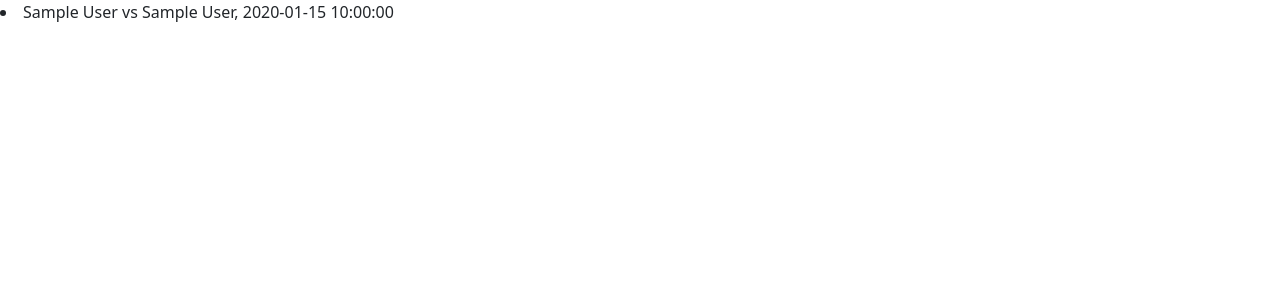
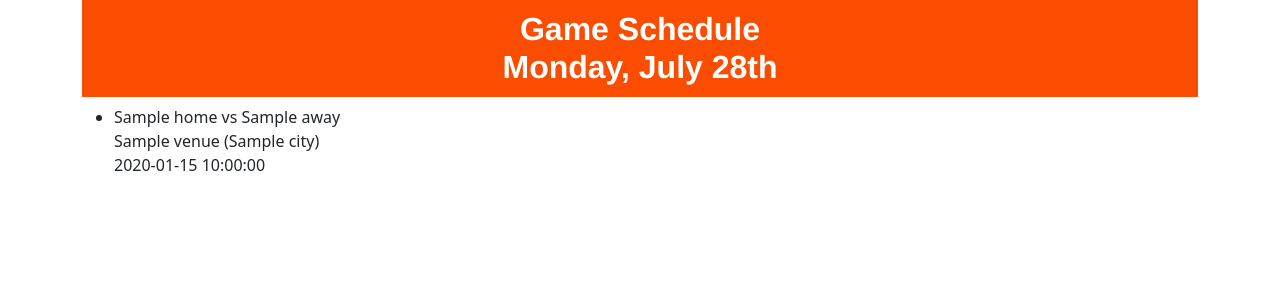
Before and after one commit to gnemzek/sports-hub, a Flask app: template templates/home.html in a window 1280 px wide. Shown: the top 300 px of the page. Run offline with Flask 3, Linux system fonts and the light colour scheme; the template is opened without the code that fills it: most values are stand-ins (such as "Sample title", 1, 10 or a date in 2020).

Commit message:
more setup, specifically getting WNBA and PWHL into their own tabs

```diff
--- a/main.py
+++ b/main.py
@@ -1,48 +1,68 @@
 from dotenv import load_dotenv
 import os
 import requests
-from flask import Flask, render_template
-from datetime import datetime, timezone
+from flask import Flask, render_template, redirect, url_for
+from datetime import datetime, timezone, date
+from zoneinfo import ZoneInfo
 
-load_dotenv
+load_dotenv()
 api_key = os.getenv("SPORTS_API_KEY")
 
 
 app = Flask(__name__)
 
-# scheduled games
-def scheduled_games(api_data):
-    # today's date in the format the API uses as keys (YYYYMMDD)
-    now = datetime.now()
-    today_key = now.strftime("%Y%m%d")
+@app.route('/')
+def root():
+    today = date.today()
+    # Example logic: WNBA season May–September, else PWHL
+    if 5 <= today.month <= 9:
+        return redirect(url_for('wnba_home'))
+    else:
+        return redirect(url_for('pwhl_home'))
 
-    upcoming_games = []
-    for date_key, games in api_data.items():
-        # Only dates today or later
-        if date_key >= today_key:
-            for game in games:
-                # Check if the game's status is not "Final" (i.e., it's upcoming)
-                status = game.get("status", {})
-                if status.get("state") in ("pre", "in"):  # "pre" or "in" for scheduled/in-progress
-                    upcoming_games.append(game)
-    return upcoming_games
-
-@app.route('/')
-def home():
+@app.route('/wnba')
+def wnba_home():
     # set the date to today's date:
     today = datetime.now(timezone.utc)
-    print(today.strftime("%Y-%m-%d"))
-    url = "https://wnba-api.p.rapidapi.com/wnbaschedule"
-    querystring = {"year": today.strftime("%Y"), "month": today.strftime("%m"), "day": today.strftime("%d")}
+    year = today.strftime("%Y")
+    month = today.strftime("%m")
+    day = today.strftime("%d")
+
+    # get todays schedule
+    url = f"https://api.sportradar.com/wnba/trial/v8/en/games/{year}/{month}/{day}/schedule.json"
     headers = {
-        "x-rapidapi-key": api_key,
-        "x-rapidapi-host": "wnba-api.p.rapidapi.com"
+        "accept": "application/json",
+        "x-api-key": api_key
     }
-    response = requests.get(url, headers=headers, params=querystring)
-
+    response = requests.get(url, headers=headers)
     if response.status_code == 200:
         data = response.json()
-        upcoming_games = scheduled_games(data)
-        return render_template('home.html', raw_data=data, upcoming_games=upcoming_games)
+        games = data.get("games", [])
+        for game in games:
+            # date handing
+            iso_date = game.get("scheduled") # e.g., "2025-07-25T19:30:00Z"
+            try:
+                # Parse as UTC
+                dt_utc = datetime.fromisoformat(game["scheduled"].replace('Z', '+00:00'))
+                #Convert to Central Time
+                dt_central = dt_utc.astimezone(ZoneInfo("America/Chicago"))
+                #format date
+                game["readable_date"] = dt_central.strftime("%A, %B %d, %Y, %-I:%M %p")
+            except Exception as e:
+                print(f"Failed to parse date: {iso_date}. Reason: {e}")
+                game["readable_date"] = "Date unavailable"
+            home_team = game["home"]["name"]
+            away_team = game["away"]["name"]
+            tip_time = game["readable_date"]
+            venue = game["venue"]["name"]
+            city = game["venue"]["city"]
+
+        return render_template('wnba-home.html', raw_data=data, games=data['games'])
     else:
         return f"API Error: {response.status_code}"
+
+
+@app.route('/pwhl')
+def pwhl_home():
+    # Render PWHL page
+    return render_template('pwhl-home.html')
--- a/static/styles.css
+++ b/static/styles.css
@@ -0,0 +1,42 @@
+/* Overall Styles */
+.site-logo {
+    width: 200px;
+}
+
+.navbar>.container-fluid {
+    justify-content: flex-start !important;
+}
+
+.main-container {
+    margin-top: 30px;
+    margin-bottom: 30px;
+}
+
+h1,
+h2 {
+    font-family: roc-grotesk, Helvetica, Arial, Roboto, sans-serif;
+    font-weight: bold !important;
+}
+
+h3 {
+    font-family: swear-display, Arial, Helvetica, Roboto, sans-serif;
+}
+
+h2 {
+    text-align: center;
+    color: white !important;
+    background-color: #fa4d00;
+    padding: 10px;
+}
+
+p,
+a {
+    font-family: roc-grotesk, Helvetica, Arial, Roboto, sans-serif;
+}
+
+
+
+/* WNBA page */
+.upcoming-game-name {
+    font-weight: bold;
+}
--- a/templates/home.html
+++ b/templates/home.html
@@ -12,13 +12,52 @@
 </head>
 
 <body>
-      {% for game in upcoming_games %}
+  <!-- <pre>{{ raw_data | pprint }}</pre> -->
+  <div class="container">
+    <h2>Game Schedule <br> <span id="currentDate"></span></h2>
+
+
+    <ul>
+      {% for game in games %}
       <li>
-      {{ game['competitors'][0]['displayName'] }} vs
-      {{ game['competitors'][1]['displayName'] }},
-      {{ game['date'] }}
+        {{ game.home.name }}
+        vs
+        {{ game.away.name }}
+        <br>
+        {{ game.venue.name }} ({{ game.venue.city }})
+        <br>
+        {{ game.readable_date }}
       </li>
       {% endfor %}
+    </ul>
+  </div>
+
+  <script>
+      // Helper for ordinal suffix
+  function ordinalSuffix(day) {
+    if (day > 3 && day < 21) return "th";
+    switch (day % 10) {
+      case 1:  return "st";
+      case 2:  return "nd";
+      case 3:  return "rd";
+      default: return "th";
+    }
+  }
+
+  const dateElement = document.getElementById("currentDate");
+  const now = new Date();
+
+  // Get individual parts
+  const weekday = now.toLocaleDateString(undefined, { weekday: "long" });
+  const month = now.toLocaleDateString(undefined, { month: "long" });
+  const day = now.getDate();
+  const ordinal = ordinalSuffix(day);
+
+  // Compose the final string
+  const formattedDate = `${weekday}, ${month} ${day}${ordinal}`;
+
+  dateElement.innerHTML = formattedDate;
+  </script>
 </body>
 
 </html>
```
Also changed, not shown: templates/footer.html (added, +41 -0 lines), templates/header.html (added, +15 -0 lines), templates/pwhl-home.html (added, +24 -0 lines), templates/wnba-home.html (added, +42 -0 lines), helpers.py (added), static/ewws.png (added). Lines whose indentation alone changed are shown as unchanged.
